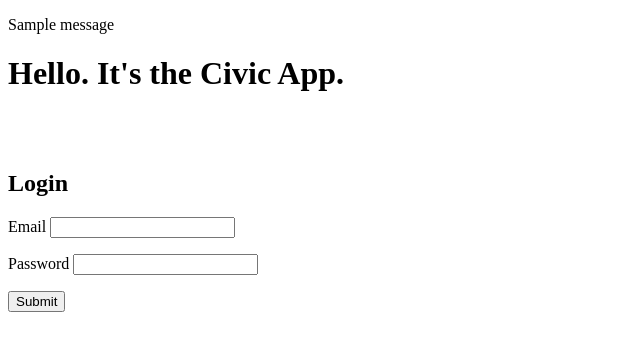
After one commit to abercilla/civic-app-project, a Flask app: page /login in a window 1280 px wide. The commit adds this page. Shown: the top 351 px of the page, without its empty margins (0-640 px from the left). Run offline with Flask 2, Linux system fonts and the light colour scheme; tables that the repository leaves empty hold one stand-in row (values such as "Sample post"); one stand-in notice (Sample message) is shown.

Commit message:
Fixed login functionality

```diff
--- a/crud.py
+++ b/crud.py
@@ -147,9 +147,10 @@ def connect_user_to_multiple_prefs(user, categories):
 def search_by_user_id(user_id):
     """Search for user_id based on sign-in info"""
 
+def check_email(email):
+    """See if input matches user info in db"""
 
-
-
+    return User.query.filter(User.email == email).first()
 
 
 if __name__ == '__main__':
--- a/server.py
+++ b/server.py
@@ -13,7 +13,7 @@ app.jinja_env.undefined = StrictUndefined
 
 @app.route("/")
 def index():
-    """Return homepage"""
+    """View homepage"""
     #if user has already signed in, redirect to feed
     #if not, prompt them to create an account and show unfiltered list of events
 
@@ -23,14 +23,37 @@ def index():
     #     return
     return render_template("homepage.html")
 
+@app.route("/login")
+def show_login():
+    """Display Login form"""
+
+    return render_template("login.html")
+
+@app.route("/login", methods=["POST"])
+def collect_login():
+    """Process login"""
+
+    email = request.form.get("email")
+    password = request.form.get("password")
+
+    #do a db search with check_email and store returned user object in user
+    user = crud.check_email(email)
+
+    if not user or user.password != password:
+        flash("Email or password doesn't match.")
+        return redirect("/login")
+    else:
+        session["user_id"] = user.user_id
+        return render_template("/feed.html", fname=user.fname)
+
+
 @app.route("/create-account")
 def create_account():
-    """Form for user to create account"""
+    """Display Create Account form"""
 
-    return render_template('/create-account.html')
+    return render_template("create-account.html")
 
-
-@app.route("/feed", methods=["POST"])
+@app.route("/create-account", methods=["POST"])
 def collect_account():
     """Collect account info for user"""
 
@@ -41,21 +64,35 @@ def collect_account():
     password = request.form.get("password")
     zipcode = request.form.get("zipcode")
 
-    user = crud.create_user(fname=fname, lname=lname, email=email,
+    #check if account already exists
+    user = crud.check_email(email)
+
+    if user:
+        flash("Account already exists with this email. Try again.")
+    else:
+        user = crud.create_user(fname=fname, lname=lname, email=email,
                     phone=phone, password=password, zipcode=zipcode)
 
+        #collect categories chosen and connect to user
+        categories = request.form.getlist("categories")
+        crud.connect_user_to_multiple_prefs(user, categories)
+        return render_template("feed.html", fname=fname)
+
+    # session_user = session[user.user_id]
+    # print("**************")
+    # print(f'HERE IS USER_ID={user.user_id}')
+    # print(f'SESSION USER = {session_user}')
+    # print("**************")
     #print(f'HERE IS THE USER = {user}')
 
-    #collect categories chosen and connect to user
-    categories = request.form.getlist("categories")
-    crud.connect_user_to_multiple_prefs(user, categories)
+
 
     #print(f'HERE ARE THE USER_PREFS= {user.preferences}')
 
 
     #session[user.user_id]
 
-    return render_template("/feed.html",fname=fname)
+
 
 
 @app.route("/create-event")
--- a/templates/base.html
+++ b/templates/base.html
@@ -16,6 +16,11 @@
 
 
     <body>
+        {% for msg in get_flashed_messages()%}
+            <p class="flash-msg">
+                {{ msg }}
+            </p>
+        {% endfor %}
     {% block body %}{% endblock %}
     </body>
 </html>
--- /dev/null
+++ b/templates/login.html
@@ -0,0 +1,32 @@
+<!--This page is rendered when URL is "/login"
+        and the user input is captured by "/feed" app route-->
+
+        {% extends 'base.html' %}
+
+        {%block title %}Civic App Home{% endblock %}
+
+        {% block body %}
+
+            <h1>Hello. It's the Civic App.</h1>
+
+            <br>
+            <br>
+            <h2>Login</h2>
+            <!--add alert if user doesn't exist-->
+            <form action="/login" method ="POST">
+                <p>
+                    <label>Email</label>
+                    <input type="text" name="email">
+                </p>
+
+                 <p>
+                    <label>Password</label>
+                    <input type="text" name="password">
+                </p>
+                <div>
+                    <input type = "submit"/>
+                </div>
+                </form>
+
+
+        {% endblock %}
```
Also changed, not shown: templates/homepage.html (+6 -6 lines).
